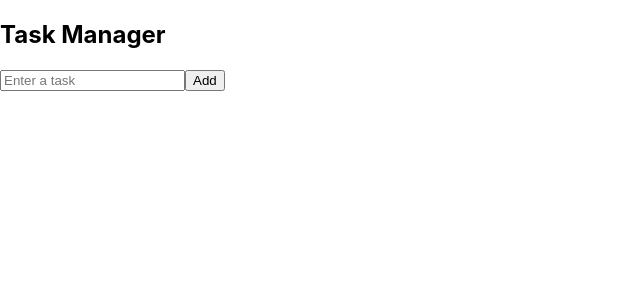
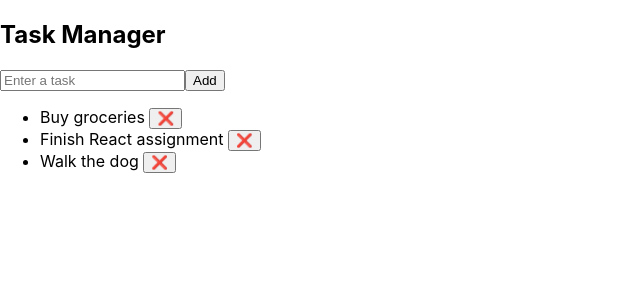
Before and after one commit to TalhaSameja/task-manager, a React (Create React App) app: page / in a window 1280 px wide. Shown: the top 300 px of the page, without its empty margins (0-640 px from the left). Built offline with nearby package versions, Linux system fonts and the light colour scheme.

Commit message:
added three hardcoded tasks

```diff
--- a/src/taskList.js
+++ b/src/taskList.js
@@ -1,7 +1,12 @@
 import React, { useState } from 'react';
 
 function TaskList() {
-  const [tasks, setTasks] = useState([]);
+  // Start with 3 hardcoded tasks
+  const [tasks, setTasks] = useState([
+    'Buy groceries',
+    'Finish React assignment',
+    'Walk the dog'
+  ]);
   const [input, setInput] = useState('');
 
   const addTask = () => {
```
